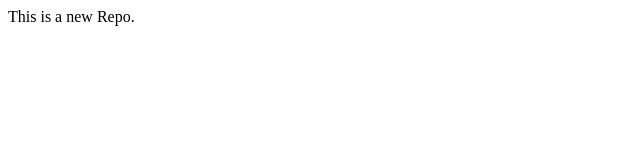
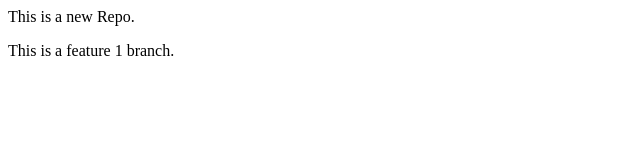
Before and after one commit to RaviNaga123/localrepo, a plain HTML site: page index.html in a window 1280 px wide. Shown: the whole page, without its empty margins (0-640 px from the left). Drawn offline with Linux system fonts and the light colour scheme.

Commit message:
Adding new branch = feature1

```diff
--- a/index.html
+++ b/index.html
@@ -1 +1,2 @@
 <p>This is a new Repo.</p>
+<p>This is a feature 1 branch.</p>
```
